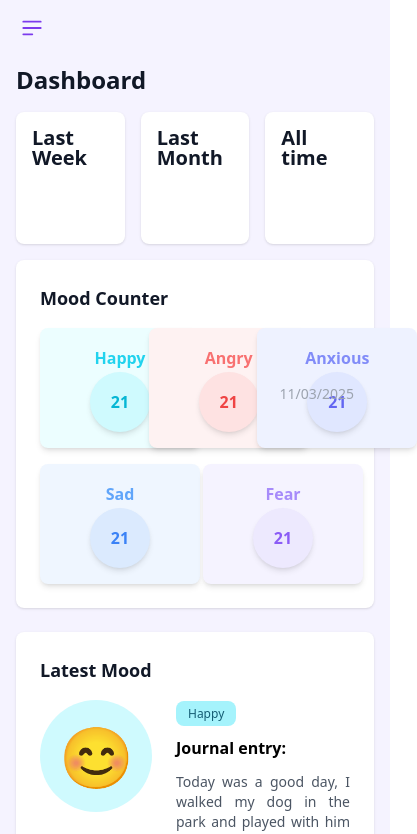
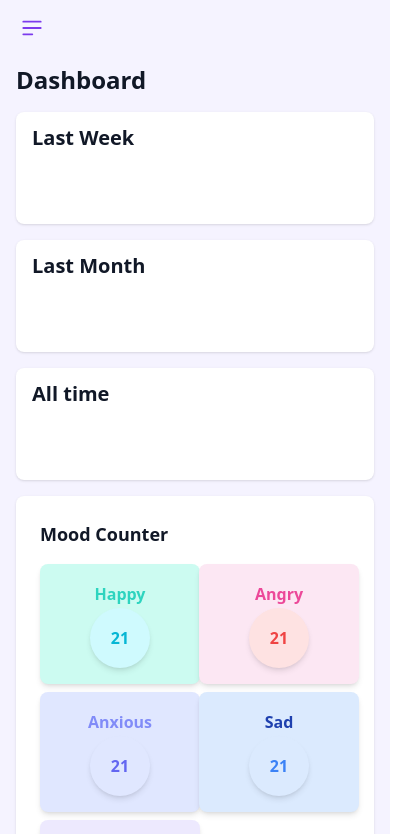
Before and after one commit to Jamilett/bing-bong-mood-tracker, a React (Vite) app in the folder client/: page /dashboard in a window 390 px wide. Shown: the top 834 px of the page, 417 px wide, since content can reach past the window. Built offline with nearby package versions, Linux system fonts and the light colour scheme.

Commit message:
responsive and colors modification

```diff
--- a/client/src/components/latestmood.tsx
+++ b/client/src/components/latestmood.tsx
@@ -1,34 +1,43 @@
+import Happy from "../assets/Happy.svg";
+
 function LatestMood() {
   return (
-    <div className="w-full bg-white rounded-lg shadow-sm p-6">
+    <div className="w-full bg-white rounded-lg shadow-sm p-6 flex flex-col justify-between h-full">
       {/* Header */}
       <h5 className="text-lg font-bold text-gray-900 mb-4">Latest Mood</h5>
 
       {/* Contenedor principal con disposición en flex */}
       <div className="flex items-start gap-6">
         {/* Icono del estado de ánimo */}
-        <div className="w-28 h-28 flex items-center justify-center bg-cyan-100 rounded-full text-6xl">
-          😊
+        <div className="flex items-center justify-center bg-cyan-100 rounded-full">
+          <img
+            src={Happy}
+            alt="Happy Face"
+            className="w-35 h-35 object-contain"
+          />
         </div>
 
         {/* Contenedor de texto */}
         <div className="flex-1">
           {/* Etiqueta del estado de ánimo */}
-          <span className="bg-cyan-200 text-cyan-800 text-xs px-3 py-1 rounded-lg">Happy</span>
+          <span className="bg-teal-100 text-teal-600 text-xs px-3 py-1 rounded-lg">
+            Happy
+          </span>
 
           {/* Título del journal */}
           <h6 className="text-base font-semibold mt-3">Journal entry:</h6>
 
           {/* Descripción */}
           <p className="text-gray-600 text-sm mt-3 text-justify">
-            Today was a good day, I walked my dog in the park and played with him with the ball.
-            My sleep was great, I felt like new when I stood up.
+            Today was a good day, I walked my dog in the park and played with
+            him with the ball. My sleep was great, I felt like new when I stood
+            up.
           </p>
         </div>
 
         {/* Fecha alineada a la derecha */}
-        <div className="absolute bottom-110 right-9 text-gray-400 text-sm">
-          11/03/2025
+        <div className="flex justify-end mt-6">
+          <span className="text-gray-400 text-sm">11/03/2025</span>
         </div>
       </div>
     </div>
--- a/client/src/components/moodcounter.tsx
+++ b/client/src/components/moodcounter.tsx
@@ -1,10 +1,35 @@
 function MoodCounter() {
   const moods = [
-    { name: "Happy", count: 21, color: "bg-cyan-50 text-cyan-400", circle: "bg-cyan-100 text-cyan-500" },
-    { name: "Angry", count: 21, color: "bg-red-50 text-red-400", circle: "bg-red-100 text-red-500" },
-    { name: "Anxious", count: 21, color: "bg-indigo-50 text-indigo-400", circle: "bg-indigo-100 text-indigo-500" },
-    { name: "Sad", count: 21, color: "bg-blue-50 text-blue-400", circle: "bg-blue-100 text-blue-500" },
-    { name: "Fear", count: 21, color: "bg-purple-50 text-purple-400", circle: "bg-purple-100 text-purple-500" },
+    {
+      name: "Happy",
+      count: 21,
+      color: "bg-teal-100 text-teal-400",
+      circle: "bg-cyan-100 text-cyan-500",
+    },
+    {
+      name: "Angry",
+      count: 21,
+      color: "bg-pink-100 text-pink-500",
+      circle: "bg-red-100 text-red-500",
+    },
+    {
+      name: "Anxious",
+      count: 21,
+      color: "bg-indigo-100 text-indigo-400",
+      circle: "bg-indigo-100 text-indigo-500",
+    },
+    {
+      name: "Sad",
+      count: 21,
+      color: "bg-blue-100 text-blue-800",
+      circle: "bg-blue-100 text-blue-500",
+    },
+    {
+      name: "Fear",
+      count: 21,
+      color: "bg-purple-100 text-purple-600",
+      circle: "bg-purple-100 text-purple-500",
+    },
   ];
 
   return (
@@ -15,23 +40,16 @@ function MoodCounter() {
       {/* Contenedor general con ajuste de tamaño */}
       <div className="flex flex-col items-center">
         {/* Primera fila con 3 tarjetas */}
-        <div className="grid grid-cols-3 gap-x-4 gap-y-2">
-          {moods.slice(0, 3).map((mood, index) => (
-            <div key={index} className={`relative p-4 w-40 h-30 flex flex-col items-center justify-center ${mood.color} rounded-lg shadow-md`}>
-                <span className="text-base font-semibold mb-15">{mood.name}</span>
-                <div className={`absolute bottom-4 w-15 h-15 flex items-center justify-center rounded-full ${mood.circle} text-base font-bold shadow-md`}>
-                {mood.count}
-              </div>
-            </div>
-          ))}
-        </div>
-
-        {/* Segunda fila con espacio adicional y centrada */}
-        <div className="grid grid-cols-2 gap-x-4 mt-4">
-          {moods.slice(3, 5).map((mood, index) => (
-            <div key={index} className={`relative p-4 w-40 h-30 flex flex-col items-center justify-center ${mood.color} rounded-lg shadow-md`}>
+        <div className="grid gap-2 lg:gap-4 md:gap-2 grid-cols-2 md:grid-cols-2 lg:grid-cols-3">
+          {moods.slice(0, 5).map((mood, index) => (
+            <div
+              key={index}
+              className={`relative p-4 w-40 h-30 flex flex-col items-center justify-center ${mood.color} rounded-lg shadow-md`}
+            >
               <span className="text-base font-semibold mb-15">{mood.name}</span>
-              <div className={`absolute bottom-4 w-15 h-15 flex items-center justify-center rounded-full ${mood.circle} text-base font-bold shadow-md`}>
+              <div
+                className={`absolute bottom-4 w-15 h-15 flex items-center justify-center rounded-full ${mood.circle} text-base font-bold shadow-md`}
+              >
                 {mood.count}
               </div>
             </div>
--- a/client/src/pages/dashboard.tsx
+++ b/client/src/pages/dashboard.tsx
@@ -1,40 +1,42 @@
-import Sidebar from '../components/sidebar'
-import LatestMood from '../components/latestmood';
-import Sevendays from '../components/sevendays';
-import Month from '../components/month';
-import Alltime from '../components/alltime';
-import MoodCounter from '../components/moodcounter';
-import History from '../components/history';
+import Sidebar from "../components/sidebar";
+import LatestMood from "../components/latestmood";
+import Sevendays from "../components/sevendays";
+import Month from "../components/month";
+import Alltime from "../components/alltime";
+import MoodCounter from "../components/moodcounter";
+import History from "../components/history";
 
 function Dashboard() {
-
-
   return (
     <>
-        <main className='bg-purple-50 min-h-screen'>
+      <main className="bg-purple-50 min-h-screen">
         <div>
           <Sidebar />
         </div>
-            <section className='flex flex-col p-4 gap-4'>
-                <div>
-                    <h2 className='sm:ml-64 flex text-2xl font-bold text-gray-900'>Dashboard</h2>
-                </div>
-                <div className='sm:ml-64 flex gap-4'>
+
+        <section className="flex flex-col p-4 gap-4 sm:ml-64">
+          <h2 className="text-2xl font-bold text-gray-900">Dashboard</h2>
+
+          {/* Secciones en una sola columna en móviles */}
+          <div className="grid grid-cols-1 md:grid-cols-3 gap-4">
             <Sevendays />
             <Month />
             <Alltime />
           </div>
-                <div className="sm:ml-64 grid grid-cols-1 md:grid-cols-2 gap-6">
+
+          {/* Secciones en móvil 1 por fila y 2 columnas en desktop */}
+          <div className="grid grid-cols-1 md:grid-cols-2 gap-6">
             <MoodCounter />
             <LatestMood />
           </div>
-                <div className='sm:ml-64'>
+
+          <div>
             <History />
           </div>
         </section>
       </main>
     </>
-    )
+  );
 }
 
 export default Dashboard;
```
Lines whose indentation alone changed are shown as unchanged.
